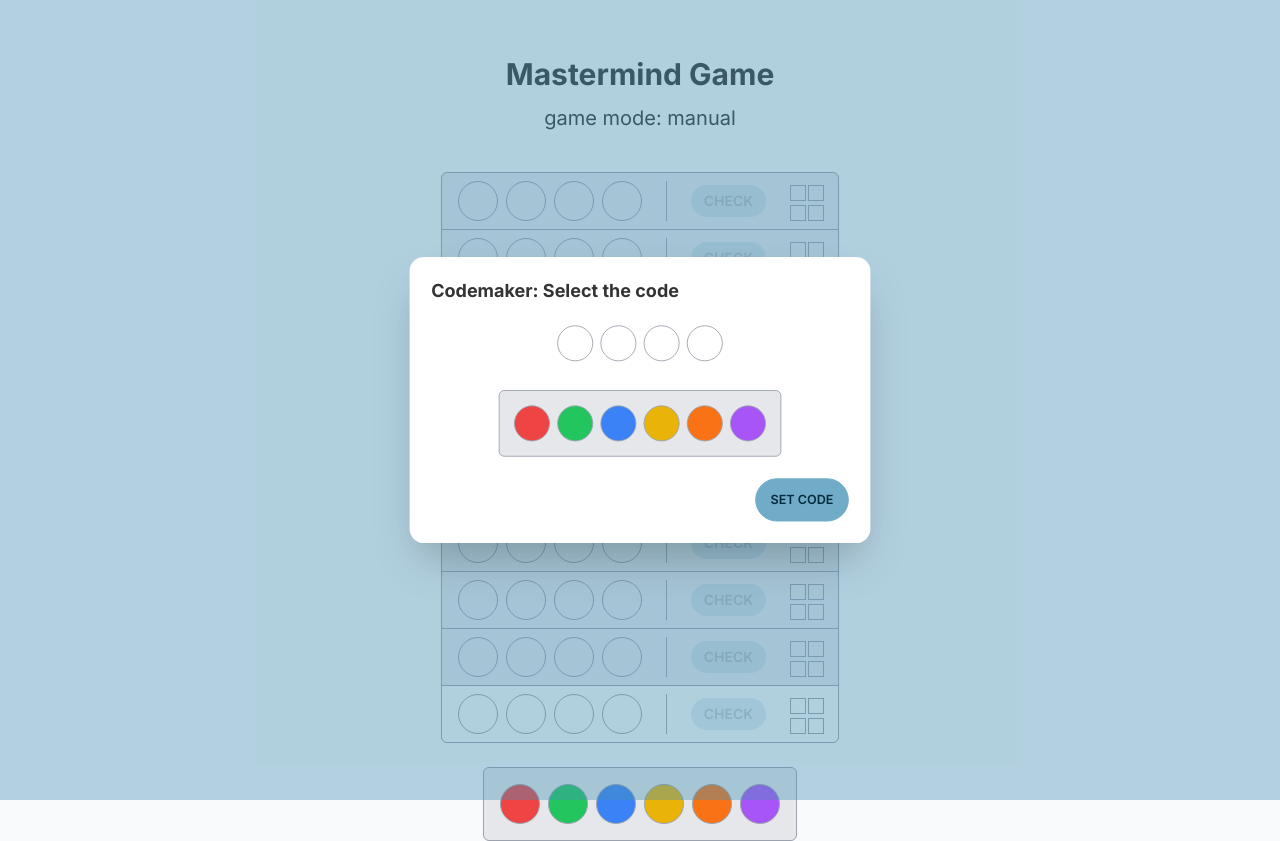
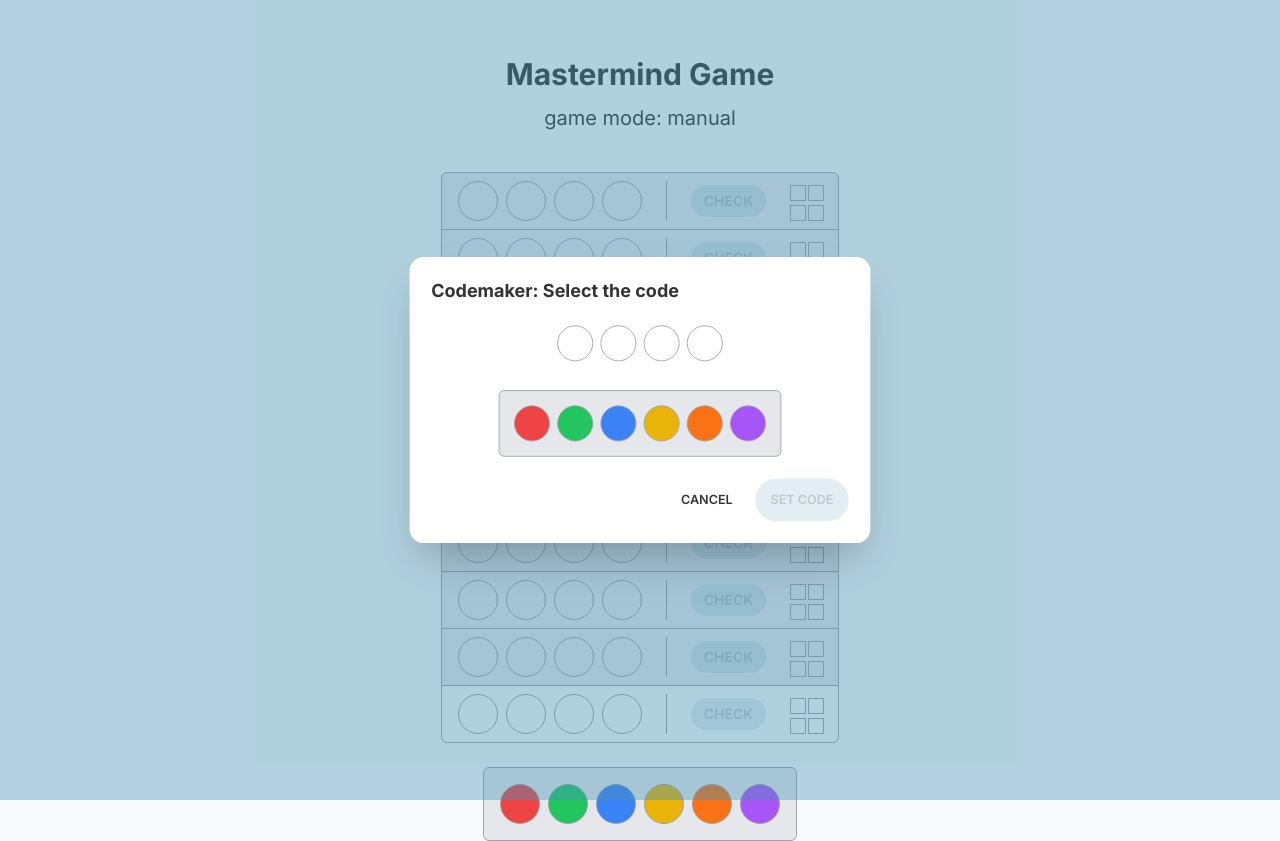
Before and after one commit to danielavornic/mastermind, a React (Vite) app: page / in a window 1280 px wide. Both pictures are taken after a click on the button "MANUAL". Built offline with nearby package versions, Linux system fonts and the light colour scheme.

Commit message:
Add Cancel button in Select Code Modal

```diff
--- a/src/components/SelectCodeModal.tsx
+++ b/src/components/SelectCodeModal.tsx
@@ -8,7 +8,7 @@ import { Peg, Pegs } from "components";
 const initialCode = Array.from({ length: 4 }).map(() => undefined);
 
 export const SelectCodeModal = () => {
-  const { mode, status, code, setCode } = useGameContext();
+  const { mode, status, code, setCode, resetHistory } = useGameContext();
 
   const [isOpen, setIsOpen] = useState(false);
   const [localCode, setLocalCode] = useState<Code>(initialCode);
@@ -51,9 +51,15 @@ export const SelectCodeModal = () => {
         </div>
 
         <div className='modal-action'>
+          <button className='btn btn-ghost' onClick={() => resetHistory()}>
+            Cancel
+          </button>
+
           <label
             htmlFor='game-modal'
-            className='btn'
+            className={cn("btn", {
+              "btn-disabled": localCode.includes(undefined),
+            })}
             onClick={() => setCode(localCode)}
           >
             Set Code
```
